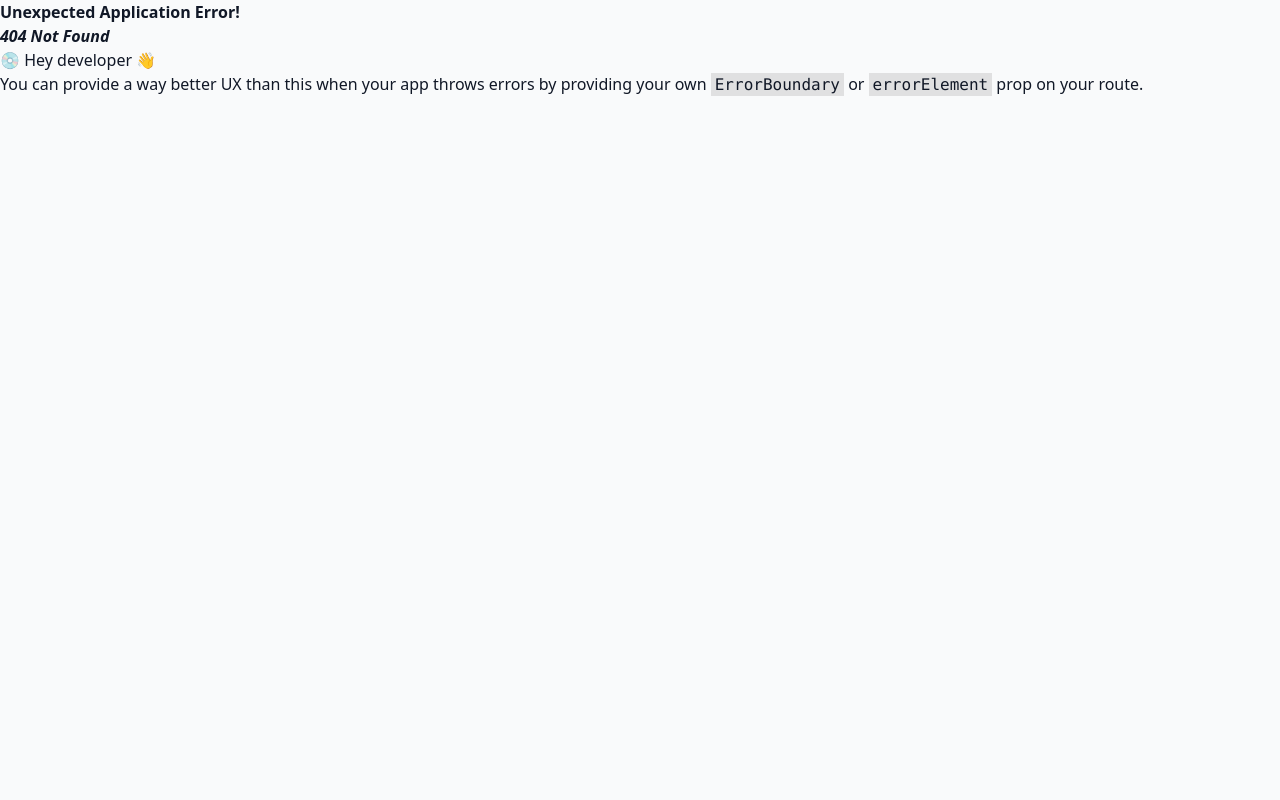
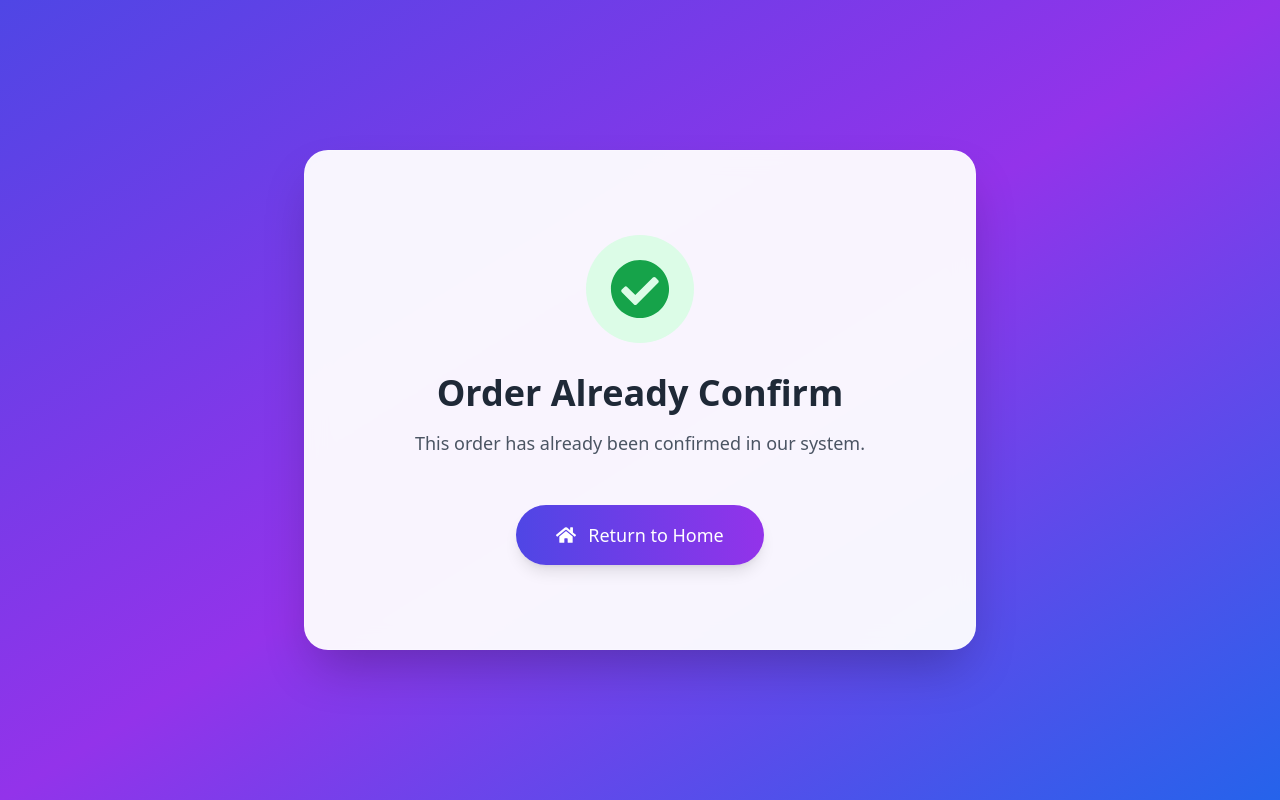
Before and after one commit to rakeshkumar22743/radhetableware, a React (Create React App) app: page /already-confirm in a window 1280 px wide. Before the commit this address had no page. Built offline with nearby package versions, Linux system fonts and the light colour scheme.

Commit message:
changes done

```diff
--- a/src/App.js
+++ b/src/App.js
@@ -9,6 +9,7 @@ import AdminLogin from "./components/AdminLogin";
 import CsvDashboard from "./components/CsvDashboard";
 import CsvEditor from "./components/CsvEditor";
 import OrderConfirmation from "./components/OrderConfirmation";
+import AlreadyConfirm from "./components/AlreadyConfirm";
 
 const router = createBrowserRouter([
   {
@@ -47,6 +48,10 @@ const router = createBrowserRouter([
     path: "/order-confirmation/:order_id",
     element: <OrderConfirmation />,
   },
+  {
+    path: "/already-confirm",
+    element: <AlreadyConfirm />,
+  },
 ]);
 
 function App() {
--- /dev/null
+++ b/src/components/AlreadyConfirm.js
@@ -0,0 +1,62 @@
+import React from 'react';
+import { Link } from 'react-router-dom';
+import { motion } from 'framer-motion';
+import { FaCheckCircle, FaHome } from 'react-icons/fa';
+
+const AlreadyConfirm = () => {
+  const containerVariants = {
+    hidden: { opacity: 0 },
+    visible: {
+      opacity: 1,
+      transition: {
+        staggerChildren: 0.2
+      }
+    }
+  };
+
+  const itemVariants = {
+    hidden: { opacity: 0, y: 20 },
+    visible: { opacity: 1, y: 0 }
+  };
+
+  return (
+    <div className="min-h-screen bg-gradient-to-br from-indigo-600 via-purple-600 to-blue-600 flex items-center justify-center p-8">
+      <motion.div
+        initial={{ opacity: 0, scale: 0.95 }}
+        animate={{ opacity: 1, scale: 1 }}
+        transition={{ duration: 0.6 }}
+        className="bg-white/95 backdrop-blur-md shadow-2xl rounded-3xl w-full max-w-2xl p-8 border border-white/20 min-h-[500px] flex items-center justify-center"
+      >
+        <motion.div
+          variants={containerVariants}
+          initial="hidden"
+          animate="visible"
+          className="text-center w-full"
+        >
+          <motion.div variants={itemVariants} className="mb-8">
+            <div className="inline-block p-6 bg-green-100 rounded-full mb-6">
+              <FaCheckCircle className="text-green-600 text-6xl" />
+            </div>
+            <h1 className="text-4xl font-bold text-gray-800 mb-4">Order Already Confirm</h1>
+            <p className="text-gray-600 text-lg">This order has already been confirmed in our system.</p>
+          </motion.div>
+
+          <motion.div variants={itemVariants} className="mt-12">
+            <Link to="/">
+              <motion.button
+                whileHover={{ scale: 1.05 }}
+                whileTap={{ scale: 0.95 }}
+                className="bg-gradient-to-r from-indigo-600 to-purple-600 text-white px-10 py-4 rounded-full text-lg font-medium shadow-lg hover:shadow-xl transition-all duration-300 inline-flex items-center gap-3"
+              >
+                <FaHome className="text-xl" />
+                Return to Home
+              </motion.button>
+            </Link>
+          </motion.div>
+        </motion.div>
+      </motion.div>
+    </div>
+  );
+};
+
+export default AlreadyConfirm;
--- a/src/components/FeedbackForm.js
+++ b/src/components/FeedbackForm.js
@@ -1,6 +1,7 @@
-import React, { useState } from "react";
+import React, { useState, useEffect } from "react";
 import { motion } from "framer-motion";
 import axios from "axios";
+import { useLocation } from "react-router-dom";
 import {
   FaStar,
   FaUser,
@@ -12,15 +13,44 @@ import {
 } from "react-icons/fa";
 
 const FeedbackForm = () => {
+  const location = useLocation();
   const [rating, setRating] = useState(0);
   const [hoveredRating, setHoveredRating] = useState(0);
   const [feedback, setFeedback] = useState(""); // This is for additional comments, not part of the curl example
   const [submissionStatus, setSubmissionStatus] = useState(null); // 'success', 'error', 'loading'
+  const [loading, setLoading] = useState(true);
 
   // User-fillable fields
   const [salesmanName, setSalesmanName] = useState("");
   const [companyName, setCompanyName] = useState("");
   const [submissionDate, setSubmissionDate] = useState(""); // Format as YYYY-MM-DD for input type="date"
+
+  useEffect(() => {
+    const fetchOrderDetails = async () => {
+      try {
+        const orderId = location.state?.orderId;
+        if (orderId) {
+          const response = await axios.get(
+            `https://radhemelamime.onrender.com/get_order_details?order_id=${orderId}`
+          );
+
+          if (response.data) {
+            setSalesmanName(response.data.salesman_name || "");
+            setCompanyName(response.data.company_name || "");
+            // Format the date to YYYY-MM-DD
+            const date = response.data.created_at ? response.data.created_at.split('T')[0] : "";
+            setSubmissionDate(date);
+          }
+        }
+      } catch (err) {
+        console.error("Error fetching order details:", err);
+      } finally {
+        setLoading(false);
+      }
+    };
+
+    fetchOrderDetails();
+  }, [location.state?.orderId]);
 
   const handleSubmit = async () => {
     if (rating === 0) {
--- a/src/components/OrderConfirmation.js
+++ b/src/components/OrderConfirmation.js
@@ -2,6 +2,7 @@ import React, { useState, useEffect } from "react";
 import { useParams, useNavigate } from "react-router-dom";
 import axios from "axios";
 import { motion } from "framer-motion"; // Import motion
+import AlreadyConfirm from "./AlreadyConfirm";
 
 const OrderConfirmation = () => {
   const { order_id } = useParams();
@@ -47,7 +48,11 @@ const OrderConfirmation = () => {
       if (response.status === 200) {
         setOrderConfirmed(true);
         alert("Order confirmed successfully!");
-        navigate("/SubmitFeedback");
+        navigate("/SubmitFeedback", {
+          state: {
+            orderId: order_id
+          }
+        });
       } else {
         alert("Failed to confirm order: " + response.data.message);
       }
@@ -59,8 +64,13 @@ const OrderConfirmation = () => {
   };
 
   const handleFeedback = () => {
-    // Redirect to the feedback page
-    navigate("/FeedbackForm"); // Corrected to match the route in App.js
+    // Pass order ID to the feedback form
+     navigate("/SubmitFeedback");
+    navigate("/FeedbackForm", {
+      state: {
+        orderId: order_id
+      }
+    });
   };
 
   if (loading) {
@@ -79,6 +89,11 @@ const OrderConfirmation = () => {
 
   if (!orderDetails) {
     return <div className="text-center py-8">No order details found.</div>;
+  }
+
+  // If status is not "Waiting For Client Notification", show AlreadyConfirm page
+  if (orderDetails.status !== "Waiting For Client Notification") {
+    return <AlreadyConfirm />;
   }
 
   const containerVariants = {
--- a/src/components/SubmitFeedback.js
+++ b/src/components/SubmitFeedback.js
@@ -1,12 +1,13 @@
 import React from 'react';
 import { motion } from 'framer-motion';
 import { FaCheckCircle, FaHeart, FaArrowRight } from 'react-icons/fa';
-import { Navigate} from 'react-router-dom';
+import { Navigate, useLocation } from 'react-router-dom';
 import { useNavigate } from 'react-router-dom';
 
 
 const SubmitFeedback = () => {
   const navigate = useNavigate();
+  const location = useLocation();
 
   const containerVariants = {
     hidden: { opacity: 0 },
@@ -24,7 +25,17 @@ const SubmitFeedback = () => {
   };
 
   const handleFeedbackClick = () => {
-    navigate('/FeedbackForm');
+    // Get order ID from the previous page's state
+    const orderId = location.state?.orderId;
+    if (orderId) {
+      navigate('/FeedbackForm', {
+        state: {
+          orderId: orderId
+        }
+      });
+    } else {
+      navigate('/FeedbackForm');
+    }
   };
 
   return (
```
